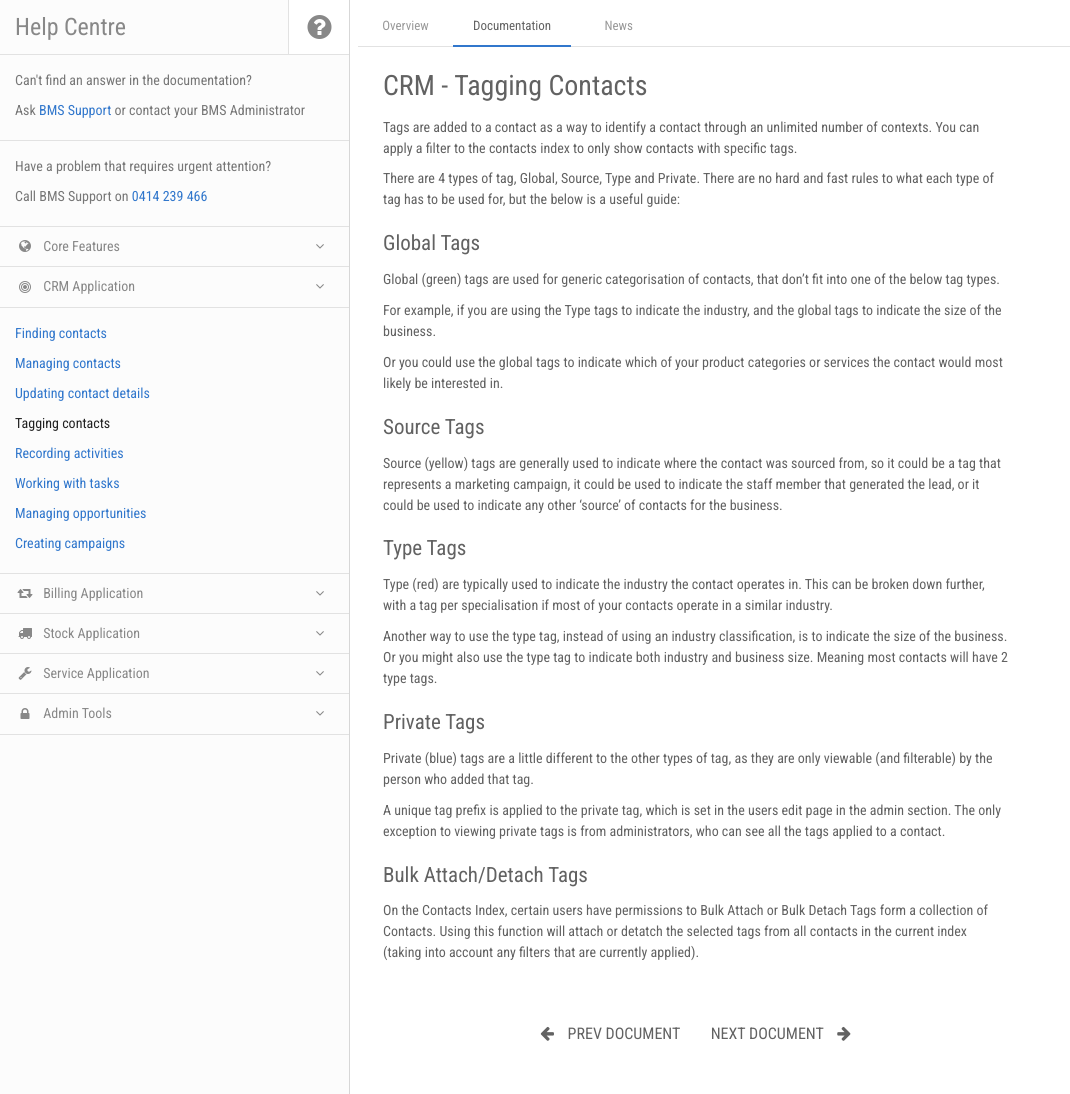
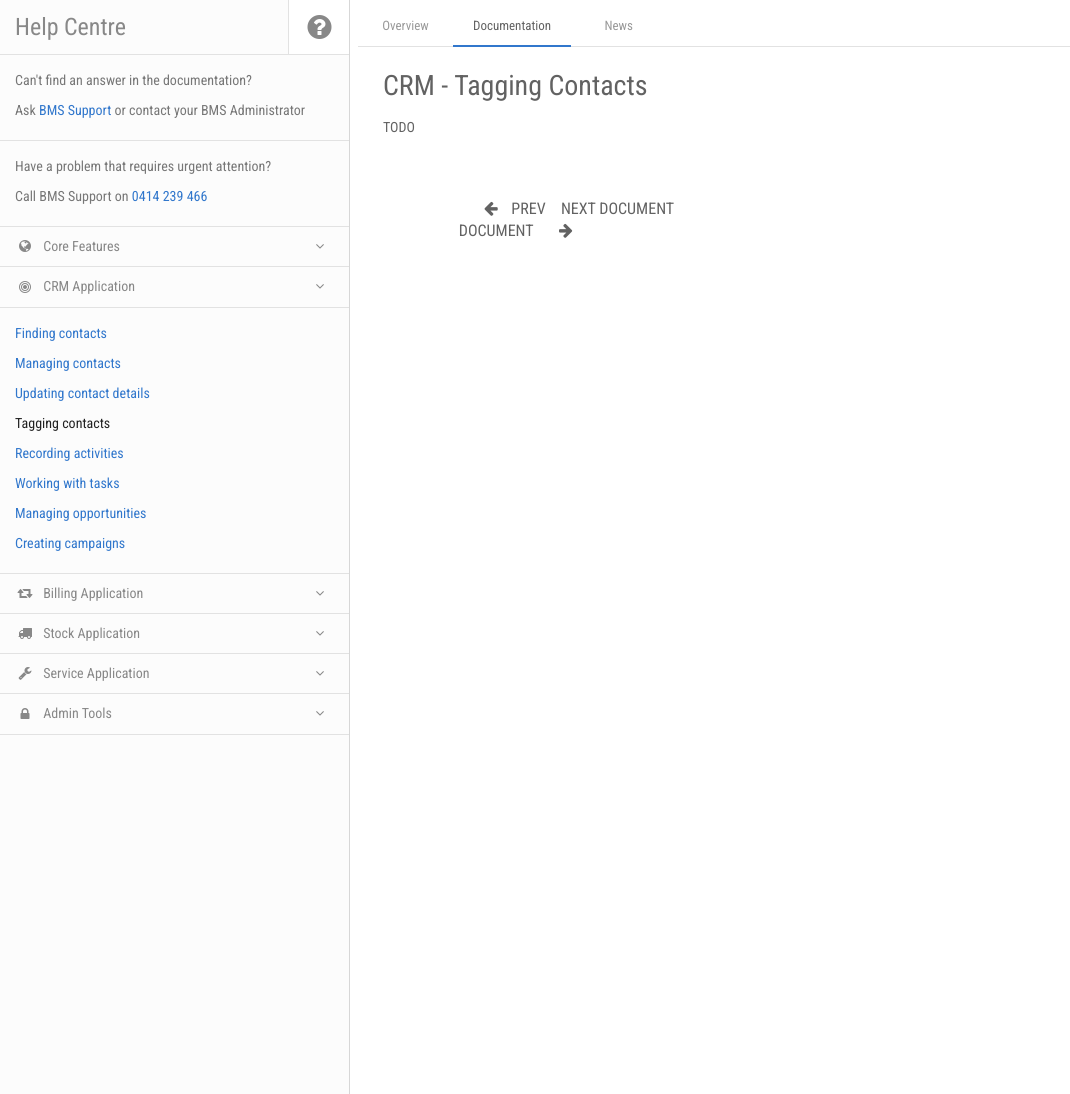
Before and after one commit to ambit/bms-support, a Jekyll site: the page built from docs/crm-tagging-contacts.md, in a window 1280 px wide. Shown: the whole page, without its empty margins (0-1070 px from the left). Built offline with Jekyll 4.4.1, drawn with Linux system fonts in a browser that asks for light colours; nearby versions of some CDN libraries.

Commit message:
Updated Crm Creating Campaigns and 1 other file

```diff
--- a/docs/crm-tagging-contacts.md
+++ b/docs/crm-tagging-contacts.md
@@ -7,34 +7,4 @@ prev_section: crm-updating-contact-details
 next_section: crm-recording-activities
 ---
 
-Tags are added to a contact as a way to identify a contact through an unlimited number of contexts. You can apply a filter to the contacts index to only show contacts with specific tags.
-
-There are 4 types of tag, Global, Source, Type and Private. There are no hard and fast rules to what each type of tag has to be used for, but the below is a useful guide:
-
-## Global Tags
-
-Global (green) tags are used for generic categorisation of contacts, that don't fit into one of the below tag types.
-
-For example, if you are using the Type tags to indicate the industry, and the global tags to indicate the size of the business.
-
-Or you could use the global tags to indicate which of your product categories or services the contact would most likely be interested in.
-
-## Source Tags
-
-Source (yellow) tags are generally used to indicate where the contact was sourced from, so it could be a tag that represents a marketing campaign, it could be used to indicate the staff member that generated the lead, or it could be used to indicate any other 'source' of contacts for the business.
-
-## Type Tags
-
-Type (red) are typically used to indicate the industry the contact operates in. This can be broken down further, with a tag per specialisation if most of your contacts operate in a similar industry.
-
-Another way to use the type tag, instead of using an industry classification, is to indicate the size of the business. Or you might also use the type tag to indicate both industry and business size. Meaning most contacts will have 2 type tags.
-
-## Private Tags
-
-Private (blue) tags are a little different to the other types of tag, as they are only viewable (and filterable) by the person who added that tag.
-
-A unique tag prefix is applied to the private tag, which is set in the users edit page in the admin section. The only exception to viewing private tags is from administrators, who can see all the tags applied to a contact.
-
-## Bulk Attach/Detach Tags
-
-On the Contacts Index, certain users have permissions to Bulk Attach or Bulk Detach Tags form a collection of Contacts. Using this function will attach or detatch the selected tags from all contacts in the current index (taking into account any filters that are currently applied).
+TODO
```
Also changed, not shown: docs/crm-creating-campaigns.md (+1 -19 lines).
